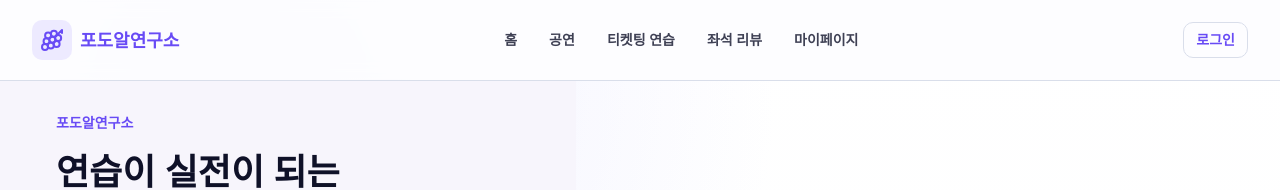
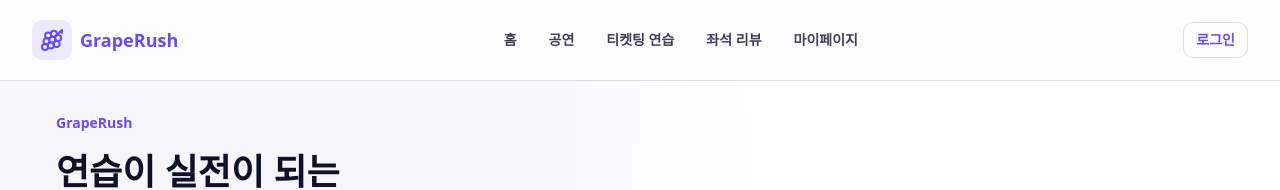
Before and after one commit to madcamp-official/26s-w1-c2-07, a Next.js app: page /login in a window 1280 px wide. Shown: the top 190 px of the page. Built offline with nearby package versions, Linux system fonts and the light colour scheme; no server answers.

Commit message:
chore: rename service to GrapeRush

```diff
--- a/src/app/layout.tsx
+++ b/src/app/layout.tsx
@@ -5,7 +5,7 @@ import { SiteHeader } from "@/components/site-header";
 import "./globals.css";
 
 export const metadata: Metadata = {
-  title: "포도알연구소",
+  title: "GrapeRush",
   description: "AI seat-map analysis and concert ticketing practice MVP",
 };
 
--- a/src/app/login/page.tsx
+++ b/src/app/login/page.tsx
@@ -31,7 +31,7 @@ export default async function LoginPage({ searchParams }: LoginPageProps) {
     <main className="grid min-h-[calc(100vh-81px)] lg:grid-cols-[0.9fr_1.1fr]">
       <section className="flex items-center bg-[#f7f5fc] px-6 py-8 sm:px-10 lg:px-14">
         <div className="mx-auto w-full max-w-xl">
-          <p className="text-sm font-bold text-primary">포도알연구소</p>
+          <p className="text-sm font-bold text-primary">GrapeRush</p>
           <h1 className="mt-4 text-3xl font-black leading-tight tracking-normal sm:text-4xl">
             연습이 실전이 되는
             <span className="block text-primary">티켓팅 연습 플랫폼</span>
--- a/src/components/brand-logo.tsx
+++ b/src/components/brand-logo.tsx
@@ -21,7 +21,7 @@ export function BrandLogo({ className }: BrandLogoProps) {
       </span>
       <span className="leading-none">
         <span className="block text-lg font-black tracking-normal">
-          포도알연구소
+          GrapeRush
         </span>
       </span>
     </Link>
```
